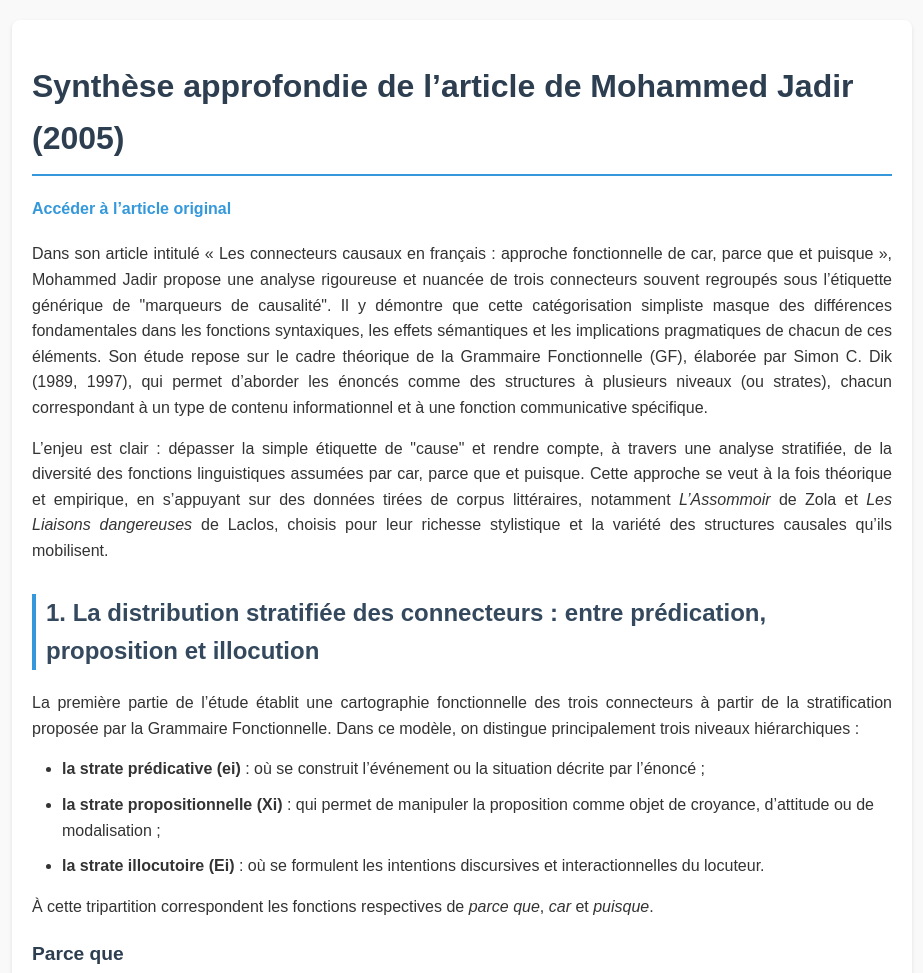
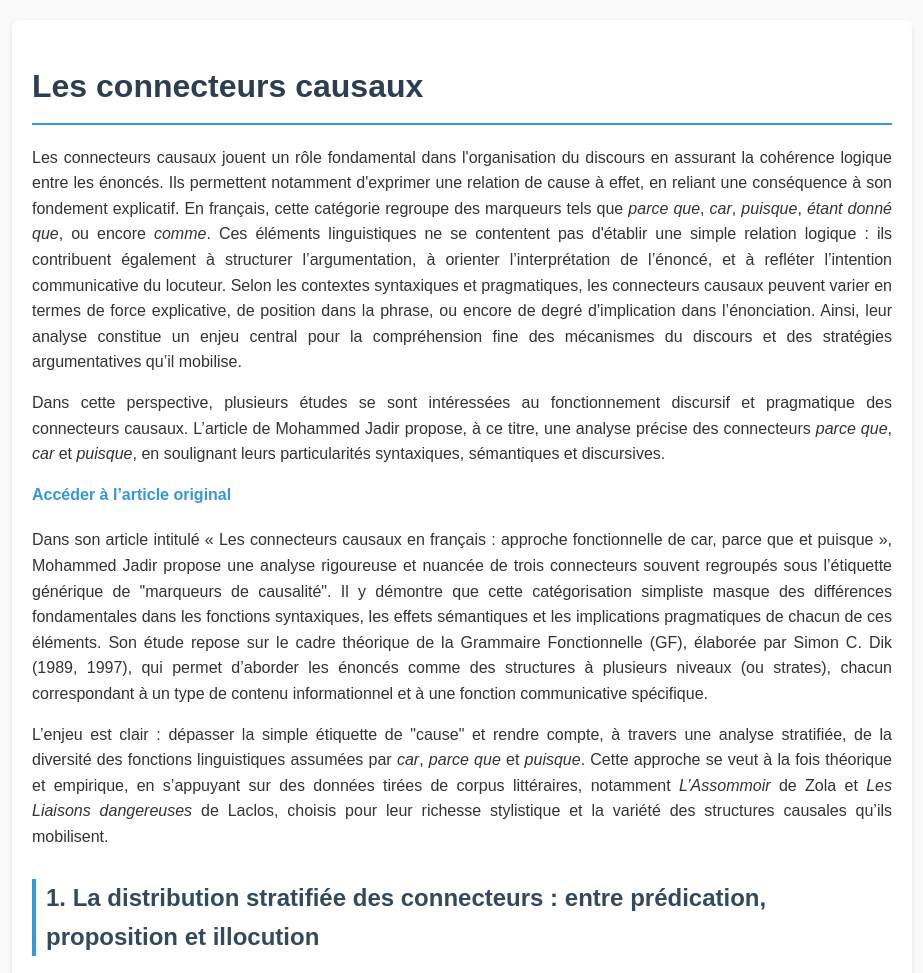
Before and after one commit to Amineelibrahimi/my-edugramm-site, a plain HTML site: page index.html in a window 1280 px wide. Shown: the top 973 px of the page, without its empty margins (178-1101 px from the left). Drawn offline with Linux system fonts and the light colour scheme.

Commit message:
Add files via upload

```diff
--- a/index.html
+++ b/index.html
@@ -102,12 +102,14 @@
 </head>
 <body>
     <div class="container">
-        <h1>Synthèse approfondie de l’article de Mohammed Jadir (2005)</h1>
-        <div class="article-link">
+        <h1>Les connecteurs causaux</h1>
+        <p>Les connecteurs causaux jouent un rôle fondamental dans l'organisation du discours en assurant la cohérence logique entre les énoncés. Ils permettent notamment d'exprimer une relation de cause à effet, en reliant une conséquence à son fondement explicatif. En français, cette catégorie regroupe des marqueurs tels que <em>parce que</em>, <em>car</em>, <em>puisque</em>, <em>étant donné que</em>, ou encore <em>comme</em>. Ces éléments linguistiques ne se contentent pas d'établir une simple relation logique : ils contribuent également à structurer l’argumentation, à orienter l’interprétation de l’énoncé, et à refléter l’intention communicative du locuteur. Selon les contextes syntaxiques et pragmatiques, les connecteurs causaux peuvent varier en termes de force explicative, de position dans la phrase, ou encore de degré d'implication dans l’énonciation. Ainsi, leur analyse constitue un enjeu central pour la compréhension fine des mécanismes du discours et des stratégies argumentatives qu’il mobilise.</p>
+        <p>Dans cette perspective, plusieurs études se sont intéressées au fonctionnement discursif et pragmatique des connecteurs causaux. L’article de Mohammed Jadir propose, à ce titre, une analyse précise des connecteurs <em>parce que</em>, <em>car</em> et <em>puisque</em>, en soulignant leurs particularités syntaxiques, sémantiques et discursives.</p>
+                <div class="article-link">
             <p><a href="https://www.academia.edu/44989192/Marqueurs_de_discours_et_coh%C3%A9rence_du_discours_le_cas_de_car_parce_que_et_puisque" target="_blank">Accéder à l’article original</a></p>
         </div>
-        <p>Dans son article intitulé « Les connecteurs causaux en français : approche fonctionnelle de car, parce que et puisque », Mohammed Jadir propose une analyse rigoureuse et nuancée de trois connecteurs souvent regroupés sous l’étiquette générique de "marqueurs de causalité". Il y démontre que cette catégorisation simpliste masque des différences fondamentales dans les fonctions syntaxiques, les effets sémantiques et les implications pragmatiques de chacun de ces éléments. Son étude repose sur le cadre théorique de la Grammaire Fonctionnelle (GF), élaborée par Simon C. Dik (1989, 1997), qui permet d’aborder les énoncés comme des structures à plusieurs niveaux (ou strates), chacun correspondant à un type de contenu informationnel et à une fonction communicative spécifique.</p>
-        <p>L’enjeu est clair : dépasser la simple étiquette de "cause" et rendre compte, à travers une analyse stratifiée, de la diversité des fonctions linguistiques assumées par car, parce que et puisque. Cette approche se veut à la fois théorique et empirique, en s’appuyant sur des données tirées de corpus littéraires, notamment <em>L’Assommoir</em> de Zola et <em>Les Liaisons dangereuses</em> de Laclos, choisis pour leur richesse stylistique et la variété des structures causales qu’ils mobilisent.</p>
+		<p>Dans son article intitulé « Les connecteurs causaux en français : approche fonctionnelle de car, parce que et puisque », Mohammed Jadir propose une analyse rigoureuse et nuancée de trois connecteurs souvent regroupés sous l’étiquette générique de "marqueurs de causalité". Il y démontre que cette catégorisation simpliste masque des différences fondamentales dans les fonctions syntaxiques, les effets sémantiques et les implications pragmatiques de chacun de ces éléments. Son étude repose sur le cadre théorique de la Grammaire Fonctionnelle (GF), élaborée par Simon C. Dik (1989, 1997), qui permet d’aborder les énoncés comme des structures à plusieurs niveaux (ou strates), chacun correspondant à un type de contenu informationnel et à une fonction communicative spécifique.</p>
+        <p>L’enjeu est clair : dépasser la simple étiquette de "cause" et rendre compte, à travers une analyse stratifiée, de la diversité des fonctions linguistiques assumées par <em>car</em>, <em>parce que</em> et <em>puisque</em>. Cette approche se veut à la fois théorique et empirique, en s’appuyant sur des données tirées de corpus littéraires, notamment <em>L’Assommoir</em> de Zola et <em>Les Liaisons dangereuses</em> de Laclos, choisis pour leur richesse stylistique et la variété des structures causales qu’ils mobilisent.</p>
 
         <h2>1. La distribution stratifiée des connecteurs : entre prédication, proposition et illocution</h2>
         <p>La première partie de l’étude établit une cartographie fonctionnelle des trois connecteurs à partir de la stratification proposée par la Grammaire Fonctionnelle. Dans ce modèle, on distingue principalement trois niveaux hiérarchiques :</p>
@@ -148,7 +150,7 @@
         <p>La proposition introduite par <em>puisque</em> n’est pas nouvelle : elle est censée faire partie du stock de connaissances communes entre les interlocuteurs. Elle justifie l’acte énonciatif sans entrer dans la dynamique événementielle.</p>
 
         <h2>3. Vers une typologie énonciative des connecteurs : implications théoriques</h2>
-        <p>À la lumière de ces observations, Jadir propose une typologie fonctionnelle des trois connecteurs, fondée sur leur niveau d’intervention dans la structure informationnelle de l’énoncé, leur statut syntaxique, leur type de causalité et leur portée discursive. Ce tableau peut être résumé comme suit :</p>
+        <p>À la lumière de ces observations, Jadir propose une typologie fonctionnelle des trois connecteurs, fondée sur leur niveau d’intervention dans la structure informationnelle de l’énoncé, leur statut syntaxique, шли type de causalité et leur portée discursive. Ce tableau peut être résumé comme suit :</p>
         <table>
             <tr>
                 <th>Connecteur</th>
@@ -183,7 +185,7 @@
 
         <h2>Conclusion : apport méthodologique et pertinence didactique</h2>
         <p>L’intérêt majeur de l’article réside dans sa capacité à articuler une modélisation linguistique rigoureuse avec une observation fine des usages discursifs en contexte. L’approche fonctionnelle permet de dépasser les cloisonnements traditionnels de la syntaxe, de la sémantique et de la pragmatique, en les réunissant dans une perspective globale de production du sens. Elle invite également à reconsidérer l’enseignement des connecteurs en français, en montrant que leur emploi dépend non seulement des structures grammaticales, mais aussi des choix énonciatifs et des effets de sens visés.</p>
-        <p>En somme, Jadir montre que <em>car</em>, <em>parce que</em> et <em>puisque</em> ne sont pas seulement des variantes stylistiques d’un même rapport logique, but des outils différenciés de gestion du discours, chacun avec ses contraintes, ses possibilités, et ses effets. Son article constitue une référence précieuse pour qui s’intéresse à l’analyse du discours, à la linguistique textuelle, ou à la didactique du français langue première ou seconde.</p>
+        <p>En somme, Jadir montre que <em>car</em>, <em>parce que</em> et <em>puisque</em> ne sont pas seulement des variantes stylistiques d’un même rapport logique, mais des outils différenciés de gestion du discours, chacun avec ses contraintes, ses possibilités, et ses effets. Son article constitue une référence précieuse pour qui s’intéresse à l’analyse du discours, à la linguistique textuelle, ou à la didactique du français langue première ou seconde.</p>
     </div>
 </body>
 </html>
```
